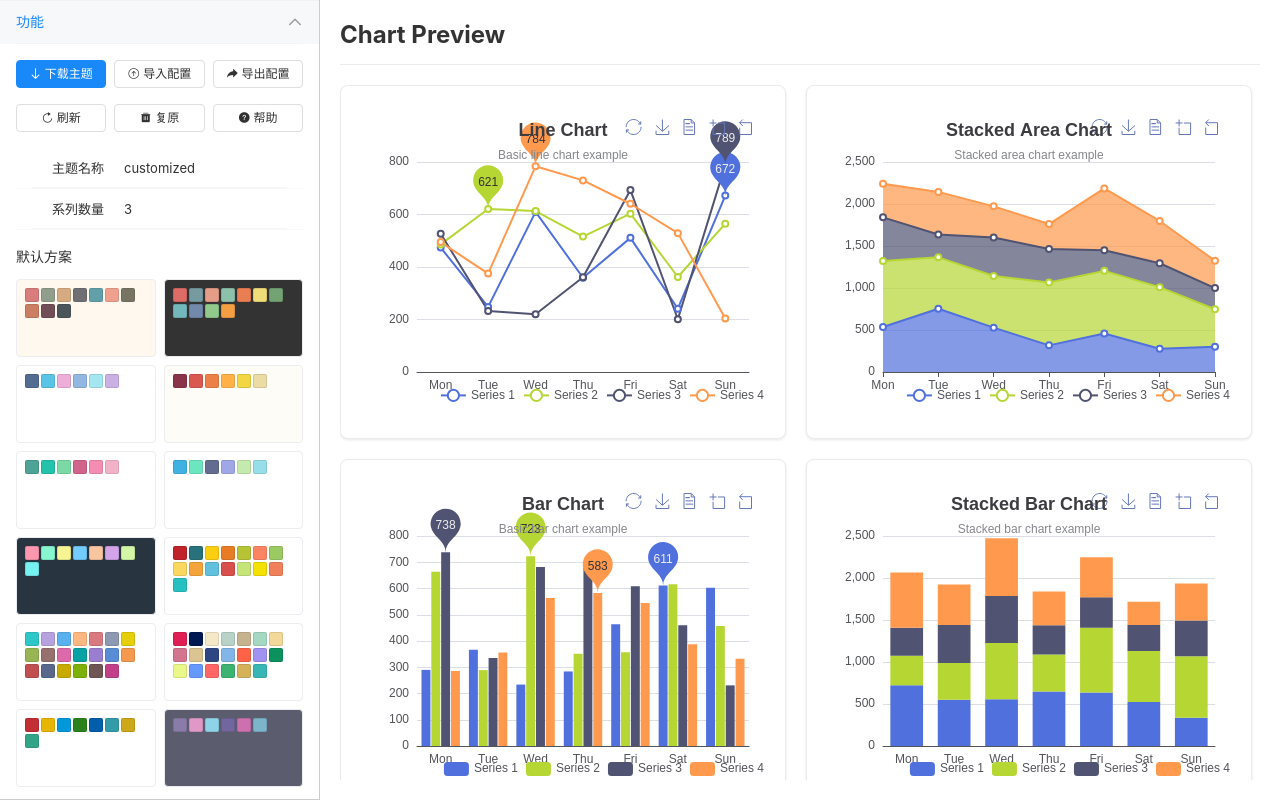
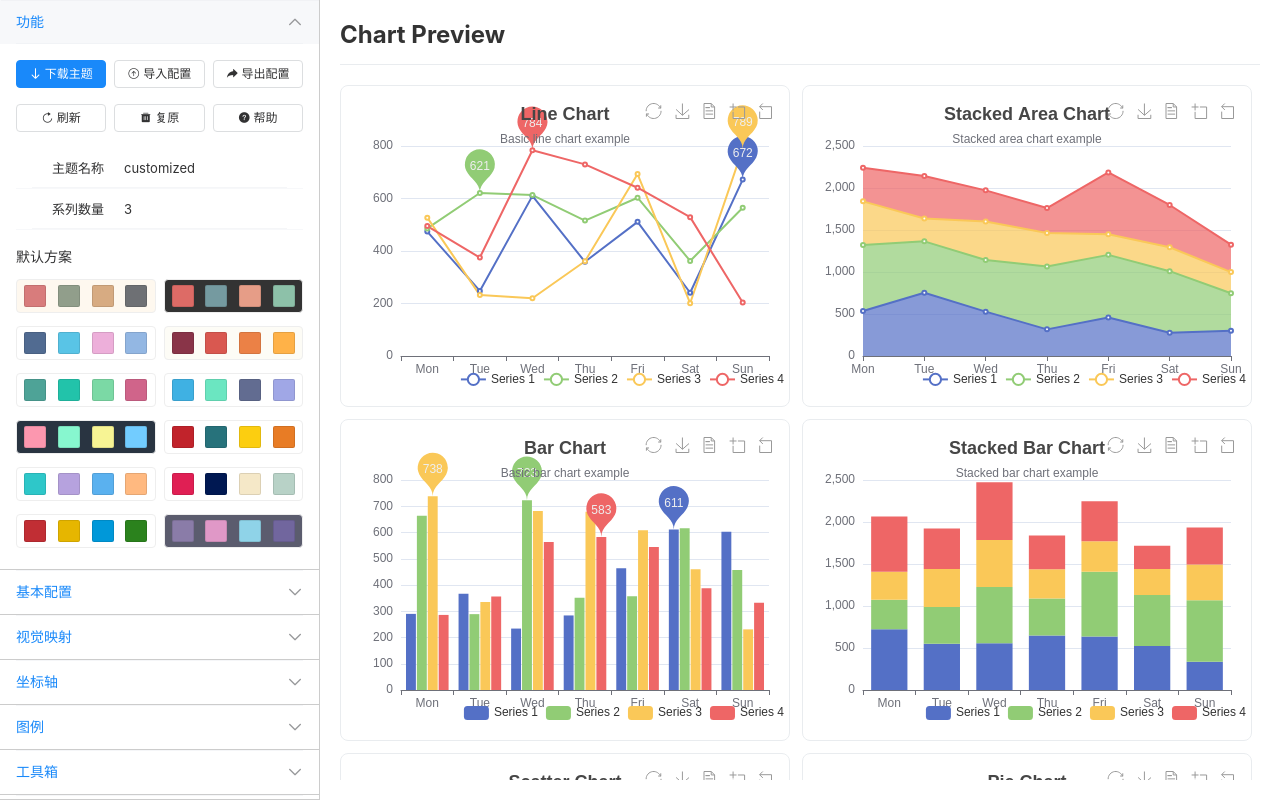
Before and after one commit to apache/echarts-theme-builder, a Vue app: page / in a window 1280 px wide. Built offline with nearby package versions, Linux system fonts and the light colour scheme.

Commit message:
feat: update theme working

```diff
--- a/src/App.vue
+++ b/src/App.vue
@@ -1,21 +1,23 @@
 <script setup lang="ts">
+import { ref } from 'vue'
 // Simple fixed sidebar layout without responsive design
 import ChartPreviewPanel from './components/ChartPreviewPanel.vue'
 import ThemePanel from './components/ThemePanel.vue'
+
+// Get reference to chart preview panel
+const chartPreviewRef = ref<InstanceType<typeof ChartPreviewPanel> | null>(null)
 </script>
 
 <template>
   <div id="theme-builder">
     <div class="container-fluid" id="content">
       <van-row class="row-container" :gutter="0">
-        <!-- Left panel: Theme configuration - Fixed width -->
         <van-col span="6" class="theme-config">
-          <ThemePanel />
+          <ThemePanel :chart-preview-ref="chartPreviewRef" />
         </van-col>
 
-        <!-- Right panel: Chart preview - Remaining width -->
         <van-col span="18" class="chart-container">
-          <ChartPreviewPanel />
+          <ChartPreviewPanel ref="chartPreviewRef" />
         </van-col>
       </van-row>
     </div>
--- a/src/components/ChartPreviewPanel.vue
+++ b/src/components/ChartPreviewPanel.vue
@@ -23,8 +23,10 @@
 import { ref, onMounted, onUnmounted, nextTick } from 'vue'
 import * as echarts from 'echarts'
 import { getChartConfigs } from '../utils/chartConfigs'
+import { useThemeStore } from '../stores/theme'
 import type { ECharts } from 'echarts'
 
+const themeStore = useThemeStore()
 const chartInstances = ref<ECharts[]>([])
 const chartRefs = ref<(HTMLElement | null)[]>([])
 
@@ -38,22 +40,58 @@ function setChartRef(el: any, index: number) {
   }
 }
 
+// Register and apply current theme
+function registerCurrentTheme() {
+  const currentTheme = themeStore.getEChartsTheme(false)
+  echarts.registerTheme('customized', currentTheme)
+}
+
 // Initialize all charts
 function initializeCharts() {
   // Dispose existing charts
   chartInstances.value.forEach(chart => chart.dispose())
   chartInstances.value = []
 
+  // Register current theme
+  registerCurrentTheme()
+
   // Create new chart instances
   displayedCharts.value.forEach((config, index) => {
     const container = chartRefs.value[index]
     if (container) {
-      const chart = echarts.init(container)
+      // Initialize chart with theme
+      const chart = echarts.init(container, 'customized')
       chart.setOption(config.option)
       chartInstances.value.push(chart)
     }
   })
 }
+
+// Update charts when theme changes
+function updateCharts() {
+  if (chartInstances.value.length === 0) {
+    return
+  }
+
+  // Get current theme and register with unique ID to force refresh
+  const currentTheme = themeStore.getEChartsTheme(false)
+  const themeId = `customized-${Date.now()}`
+  echarts.registerTheme(themeId, currentTheme)
+
+  // Recreate charts with new theme
+  displayedCharts.value.forEach((config, index) => {
+    const container = chartRefs.value[index]
+    if (container && chartInstances.value[index]) {
+      chartInstances.value[index].dispose()
+      const chart = echarts.init(container, themeId)
+      chart.setOption(config.option)
+      chartInstances.value[index] = chart
+    }
+  })
+}// Expose updateCharts method for external calling
+defineExpose({
+  updateCharts
+})
 
 // Resize charts when window resizes
 function handleResize() {
@@ -99,7 +137,7 @@ onUnmounted(() => {
   flex: 1;
   display: grid;
   grid-template-columns: repeat(auto-fit, minmax(400px, 1fr));
-  gap: 20px;
+  gap: 12px;
   overflow-y: auto;
   padding-right: 8px;
 }
@@ -108,13 +146,6 @@ onUnmounted(() => {
   background: #fff;
   border: 1px solid #e9ecef;
   border-radius: 8px;
-  padding: 16px;
-  box-shadow: 0 1px 3px rgba(0, 0, 0, 0.1);
-  transition: box-shadow 0.2s ease;
-}
-
-.chart-item:hover {
-  box-shadow: 0 4px 12px rgba(0, 0, 0, 0.15);
 }
 
 .chart-container {
--- a/src/components/ThemePanel.vue
+++ b/src/components/ThemePanel.vue
@@ -412,6 +412,13 @@ import { useThemeStore } from '../stores/theme'
 import { PRE_DEFINED_THEMES } from '../stores/theme'
 import ColorPicker from './ColorPicker.vue'
 import ColorList from './ColorList.vue'
+import type ChartPreviewPanel from './ChartPreviewPanel.vue'
+
+// Props
+interface Props {
+  chartPreviewRef?: InstanceType<typeof ChartPreviewPanel> | null
+}
+const props = defineProps<Props>()
 
 // Component state
 const activeNames = ref(['functions'])  // Functions panel expanded by default
@@ -427,7 +434,6 @@ const preDefinedThemes = PRE_DEFINED_THEMES
 // Methods
 const downloadTheme = () => {
   // TODO: Implement theme download
-  console.log('Download theme')
 }
 
 const importConfig = () => {
@@ -436,12 +442,10 @@ const importConfig = () => {
 
 const exportConfig = () => {
   // TODO: Implement config export
-  console.log('Export config')
 }
 
 const refreshCharts = () => {
   // TODO: Implement chart refresh
-  console.log('Refresh charts')
 }
 
 const resetTheme = () => {
@@ -450,11 +454,19 @@ const resetTheme = () => {
 
 const showHelp = () => {
   // TODO: Implement help dialog
-  console.log('Show help')
 }
 
-const selectPreDefinedTheme = (index: number) => {
-  themeStore.loadPreDefinedTheme(index)
+const selectPreDefinedTheme = async (index: number) => {
+  try {
+    await themeStore.loadPreDefinedTheme(index)
+
+    // Manually trigger chart update
+    if (props.chartPreviewRef?.updateCharts) {
+      props.chartPreviewRef.updateCharts()
+    }
+  } catch (error) {
+    console.error('Error selecting predefined theme:', error)
+  }
 }
 
 const onAxisSettingChange = () => {
@@ -525,15 +537,18 @@ const handleFileImport = (event: Event) => {
 }
 
 .theme-item {
-  padding: 8px;
-  border: 1px solid #ebedf0;
+  display: flex;
+  flex-wrap: wrap;
+  justify-content: space-between;
+  width: auto;
+  height: 22px;
+  margin-bottom: 5px;
+  overflow: hidden;
+  border: 1px solid #eee;
+  padding: 5px;
   border-radius: 4px;
   cursor: pointer;
   transition: all 0.2s;
-  min-height: 60px;
-  display: flex;
-  flex-wrap: wrap;
-  align-content: flex-start;
   gap: 2px;
 }
 
@@ -543,10 +558,12 @@ const handleFileImport = (event: Event) => {
 }
 
 .color-dot {
-  width: 12px;
-  height: 12px;
+  width: 20px;
+  height: 20px;
+  margin: 0 2px 4px 2px;
   border-radius: 2px;
   border: 1px solid rgba(0, 0, 0, 0.1);
+  flex-shrink: 0;
 }
 
 .axis-group {
--- a/src/stores/theme.ts
+++ b/src/stores/theme.ts
@@ -2,7 +2,7 @@ import { ref, reactive } from 'vue'
 import type { ThemeData, PreDefinedTheme } from '../types/theme'
 import { generateEChartsTheme, generateThemeJsFile, generateThemeConfigForDownload } from '../utils/themeGenerator'
 
-// 预定义主题
+// Predefined themes configuration
 export const PRE_DEFINED_THEMES: PreDefinedTheme[] = [
   {
     name: 'vintage',
@@ -108,13 +108,13 @@ export const PRE_DEFINED_THEMES: PreDefinedTheme[] = [
   }
 ]
 
-// 默认主题配置
+// Default theme axes configuration
 const createDefaultAxes = () => {
   const types = ['all', 'category', 'value', 'log', 'time']
-  const names = ['通用', '类目', '数值', '对数', '时间']
+  const names = ['General', 'Category', 'Value', 'Log', 'Time']
   return types.map((type, i) => ({
     type,
-    name: names[i] + '坐标轴',
+    name: names[i] + ' Axis',
     axisLineShow: type !== 'value' && type !== 'log',
     axisLineColor: '#6E7079',
     axisTickShow: type !== 'value' && type !== 'log',
@@ -194,8 +194,10 @@ export const createDefaultTheme = (): ThemeData => {
   }
 }
 
-// 全局状态管理
-export const useThemeStore = () => {
+// Global state management - Singleton pattern
+let themeStoreInstance: ReturnType<typeof createThemeStore> | null = null
+
+const createThemeStore = () => {
   const theme = reactive<ThemeData>(createDefaultTheme())
   const themeName = ref('customized')
   const isPauseChartUpdating = ref(false)
@@ -210,14 +212,11 @@ export const useThemeStore = () => {
   }
 
   const loadPreDefinedTheme = async (index: number) => {
-    console.log('🏪 loadPreDefinedTheme called with index:', index)
     const preTheme = PRE_DEFINED_THEMES[index]
     if (!preTheme) {
-      console.error('❌ No theme found at index:', index)
+      console.error('No theme found at index:', index)
       return
     }
-
-    console.log('🏪 Loading theme:', preTheme.name)
 
     try {
       // Load the complete theme configuration from JSON file
@@ -227,7 +226,6 @@ export const useThemeStore = () => {
       }
 
       const themeData = await response.json()
-      console.log('🏪 Loaded theme data:', themeData)
 
       if (themeData.theme) {
         // Convert string numbers to actual numbers
@@ -248,8 +246,6 @@ export const useThemeStore = () => {
           loadedTheme.symbolBorderWidth = parseFloat(loadedTheme.symbolBorderWidth)
         }
 
-        console.log('🏪 Before applying theme:', { ...theme })
-
         // Apply the complete theme configuration property by property to ensure reactivity
         // This ensures Vue's reactive system properly detects changes
         Object.keys(loadedTheme).forEach(key => {
@@ -268,16 +264,12 @@ export const useThemeStore = () => {
         // Update axis settings based on axisSeperateSetting
         updateAxisSetting()
 
-        console.log('🏪 After applying theme:', theme)
-        console.log('🏪 Theme name set to:', themeName.value)
-
         // Force trigger reactive update by modifying a dummy property
         ;(theme as any).__forceUpdate = Date.now()
       }
     } catch (error) {
-      console.error('❌ Error loading predefined theme:', error)
+      console.error('Error loading predefined theme:', error)
       // Fallback to basic theme loading
-      console.log('🏪 Using fallback theme loading')
       theme.backgroundColor = preTheme.background
       theme.color = [...preTheme.theme]
       themeName.value = preTheme.name
@@ -310,13 +302,15 @@ export const useThemeStore = () => {
 
   const exportTheme = () => {
     const exportData = { ...theme }
-    // 删除重复的 axis 选项，因为它已经包含在 theme.axes 中
+    // Remove duplicate axis options since they are already included in theme.axes
     const { axis, ...cleanedData } = exportData
     return cleanedData
   }
 
   const getEChartsTheme = (isToExport: boolean = false) => {
-    return generateEChartsTheme(theme, isToExport)
+    // Convert reactive object to plain object to ensure proper data passing
+    const plainTheme = JSON.parse(JSON.stringify(theme))
+    return generateEChartsTheme(plainTheme, isToExport)
   }
 
   const getThemeJsFile = () => {
@@ -342,3 +336,10 @@ export const useThemeStore = () => {
     getThemeConfigForDownload
   }
 }
+
+export const useThemeStore = () => {
+  if (!themeStoreInstance) {
+    themeStoreInstance = createThemeStore()
+  }
+  return themeStoreInstance
+}
```
Also changed, not shown: src/i18n.ts (+6 -6 lines), src/types/theme.ts (+14 -14 lines), src/utils/themeGenerator.ts (+0 -5 lines).
